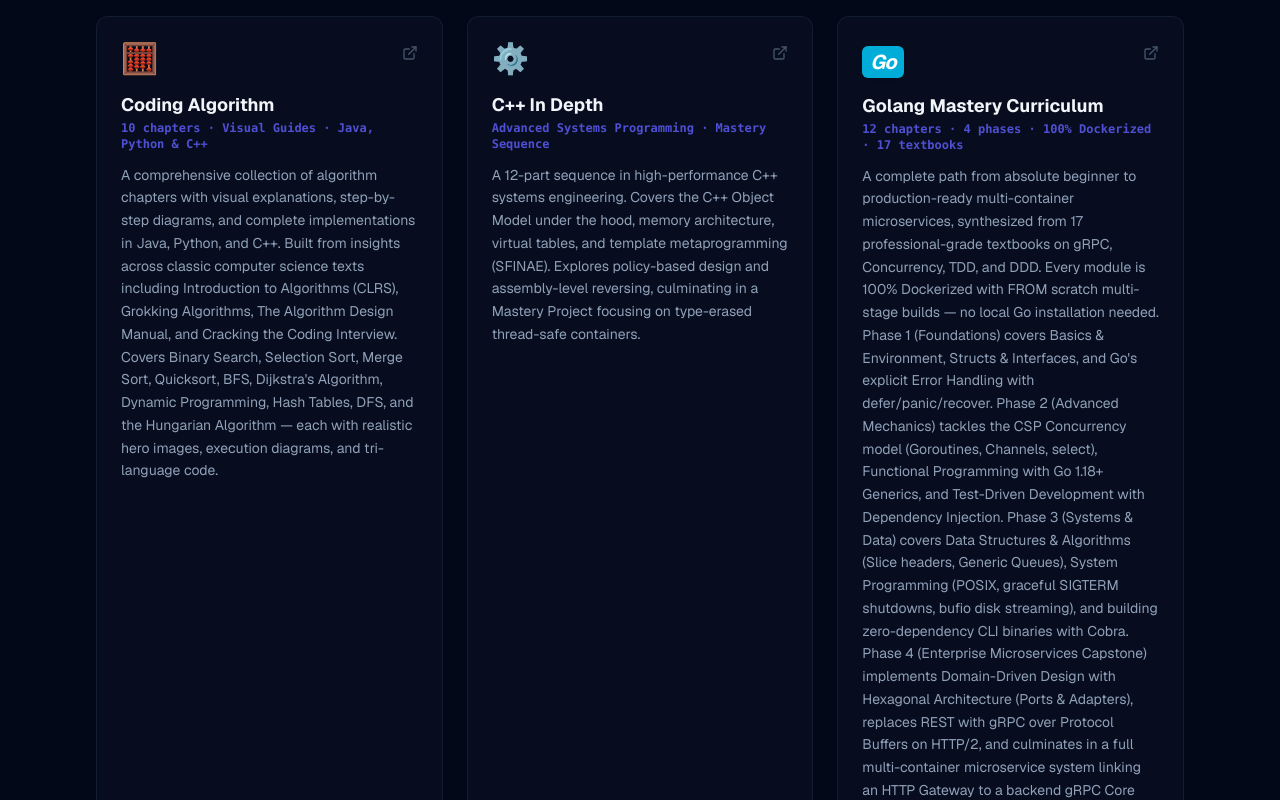
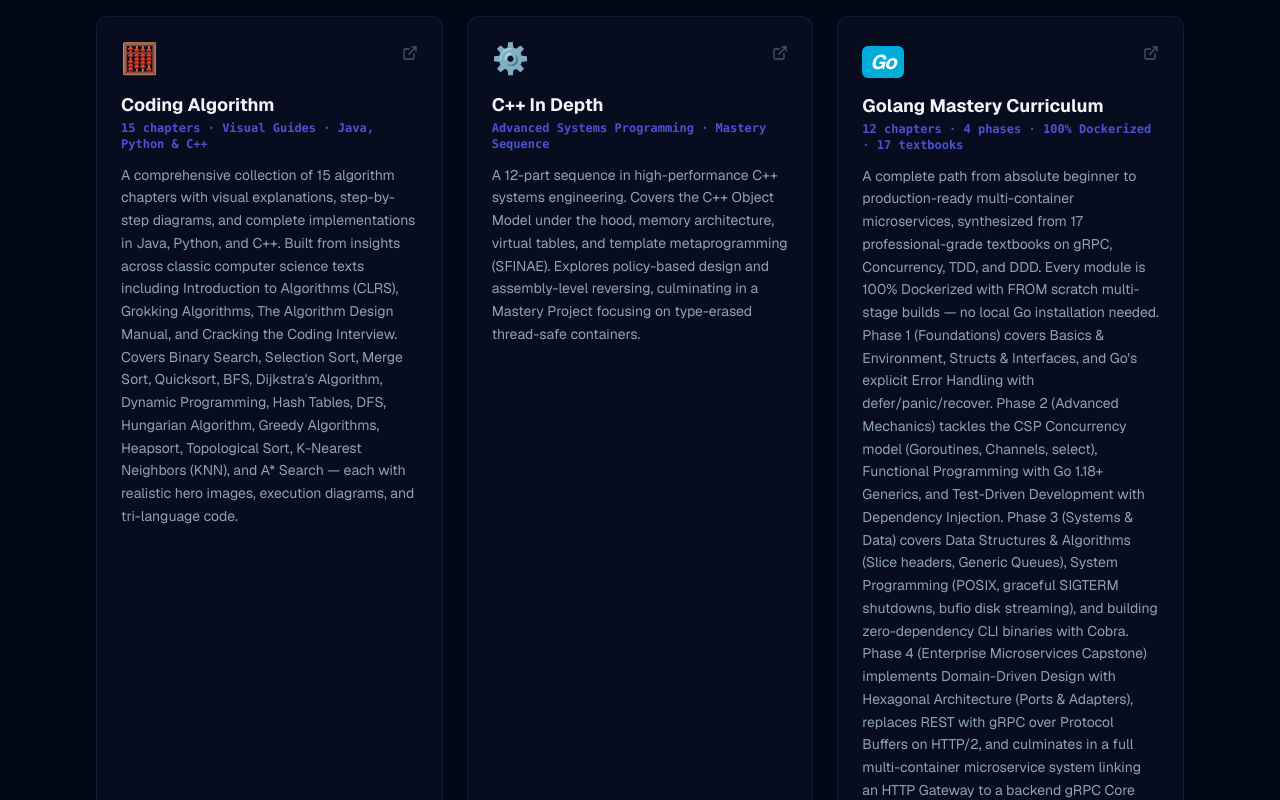
Before and after one commit to chemacabeza/chemacabeza-dev, a Next.js app: page /projects in a window 1280 px wide. Shown: the part 4040-4840 px from the top of the page. Built offline with nearby package versions, Linux system fonts and the light colour scheme.

Commit message:
feat: update coding-algorithm to 15 chapters — add Greedy, Heapsort, Topological Sort, KNN, A* Search

```diff
--- a/app/projects/page.tsx
+++ b/app/projects/page.tsx
@@ -148,10 +148,10 @@ const githubProjects = [
         url: "https://github.com/chemacabeza/coding-algorithm",
         emoji: "🧮",
         title: "Coding Algorithm",
-        subtitle: "10 chapters · Visual Guides · Java, Python & C++",
+        subtitle: "15 chapters · Visual Guides · Java, Python & C++",
         description:
-            "A comprehensive collection of algorithm chapters with visual explanations, step-by-step diagrams, and complete implementations in Java, Python, and C++. Built from insights across classic computer science texts including Introduction to Algorithms (CLRS), Grokking Algorithms, The Algorithm Design Manual, and Cracking the Coding Interview. Covers Binary Search, Selection Sort, Merge Sort, Quicksort, BFS, Dijkstra's Algorithm, Dynamic Programming, Hash Tables, DFS, and the Hungarian Algorithm — each with realistic hero images, execution diagrams, and tri-language code.",
-        tags: ["Algorithms", "Data Structures", "Java", "Python", "C++", "Binary Search", "Graph Algorithms", "Dynamic Programming", "Sorting"],
+            "A comprehensive collection of 15 algorithm chapters with visual explanations, step-by-step diagrams, and complete implementations in Java, Python, and C++. Built from insights across classic computer science texts including Introduction to Algorithms (CLRS), Grokking Algorithms, The Algorithm Design Manual, and Cracking the Coding Interview. Covers Binary Search, Selection Sort, Merge Sort, Quicksort, BFS, Dijkstra's Algorithm, Dynamic Programming, Hash Tables, DFS, Hungarian Algorithm, Greedy Algorithms, Heapsort, Topological Sort, K-Nearest Neighbors (KNN), and A* Search — each with realistic hero images, execution diagrams, and tri-language code.",
+        tags: ["Algorithms", "Data Structures", "Java", "Python", "C++", "Graph Algorithms", "Dynamic Programming", "Sorting", "Pathfinding", "Machine Learning"],
     },
     {
         repo: "Cplusplus",
```
